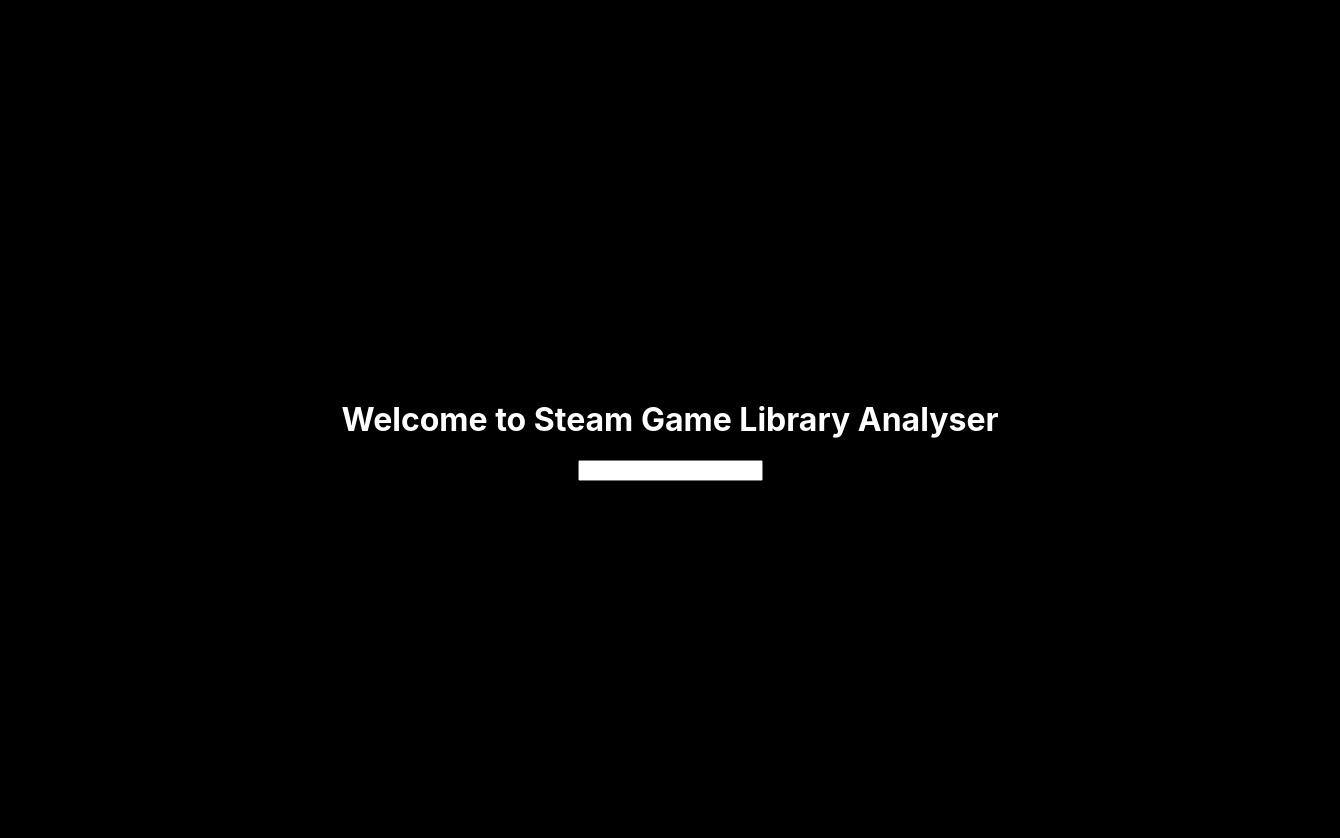
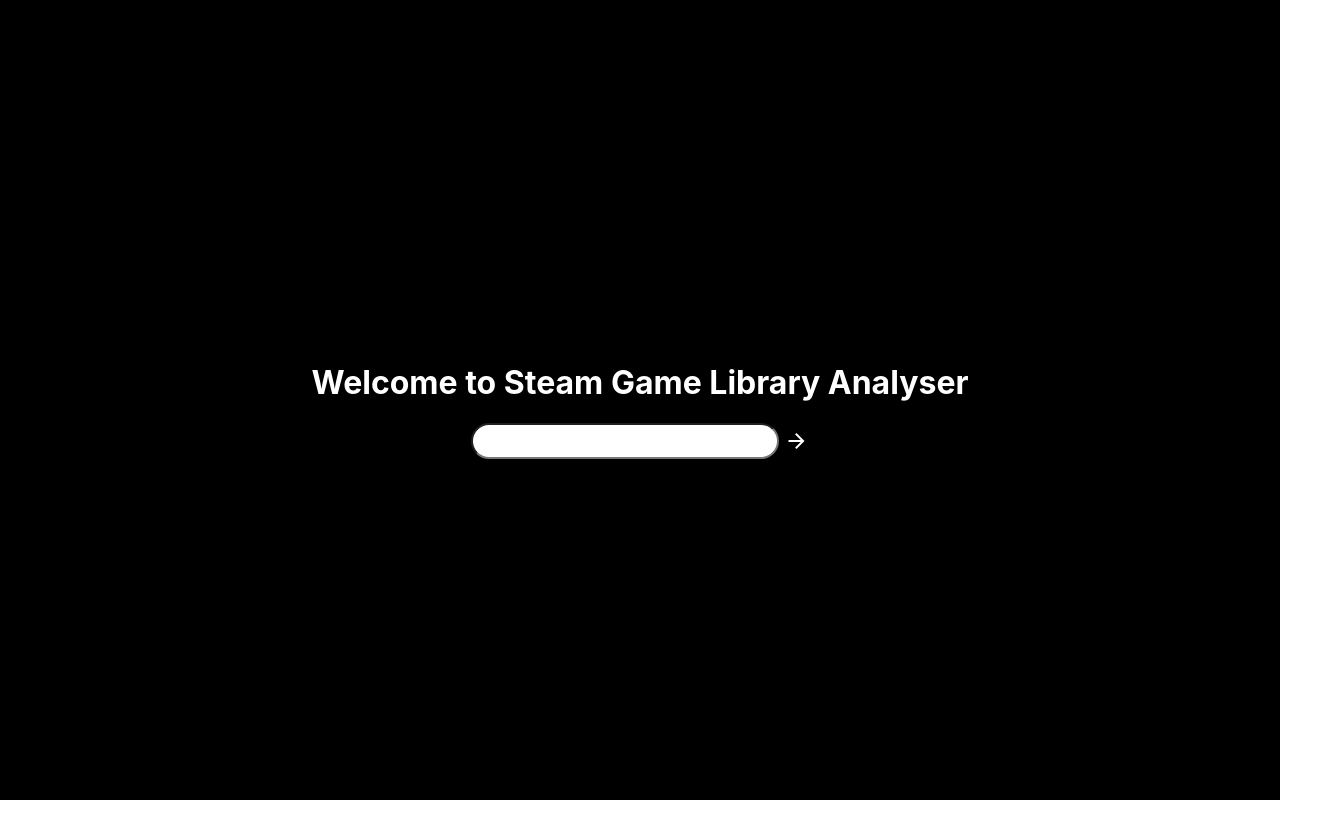
Before and after one commit to DAHUO-Melbourne/perion-lab-code-test, a React (Create React App) app in the folder frontend/: page / in a window 1280 px wide. Shown: the top 838 px of the page, 1340 px wide, since content can reach past the window. After the commit the page ends 800 px from the top, so only its background shows below. Built offline with nearby package versions, Linux system fonts and the light colour scheme.

Commit message:
style: add basic styles for input

```diff
--- a/frontend/public/index.html
+++ b/frontend/public/index.html
@@ -15,6 +15,7 @@
       user's mobile device or desktop. See https://developers.google.com/web/fundamentals/web-app-manifest/
     -->
     <link rel="manifest" href="%PUBLIC_URL%/manifest.json" />
+    <link rel="stylesheet" href="https://fonts.googleapis.com/css2?family=Material+Symbols+Outlined:opsz,wght,FILL,GRAD@24,400,0,0" />
     <!--
       Notice the use of %PUBLIC_URL% in the tags above.
       It will be replaced with the URL of the `public` folder during the build.
--- a/frontend/src/components/input/Input.tsx
+++ b/frontend/src/components/input/Input.tsx
@@ -1,21 +1,31 @@
-import React from 'react';
+import React, { useState } from 'react';
 
 interface InputProps {
   value: string;
   setValue: React.Dispatch<React.SetStateAction<string>>;
-  error?: boolean;
+  onSubmit: () => void;
 }
 
 const Input: React.FC<InputProps> = ({
   value,
   setValue,
-  error,
+  onSubmit,
 }: InputProps) => {
+  const [error, setError] = useState<boolean>(false);
   return (
-    <input
-      value={value}
-      onChange={(e) => setValue(e.target.value.toString())}
-    />
+    <div className='input_wrapper'>
+      <input
+        value={value}
+        onChange={(e) => {
+          setError(false);
+          setValue(e.target.value.toString())
+        }}
+        className={error ? 'input_error' : 'input'}
+      />
+      <span className="material-symbols-outlined icon" onClick={() => onSubmit()}>
+        arrow_forward
+      </span>
+    </div>
   );
 }
 
--- /dev/null
+++ b/frontend/src/components/input/_styles.scss
@@ -0,0 +1,19 @@
+.icon {
+  color: $white;
+  cursor: pointer;
+  margin-left: 5px;
+}
+
+.input_wrapper {
+  display: flex;
+  align-items: center;
+}
+
+.input {
+  height: 30px;
+  width: 300px;
+  border-radius: 30px;
+  &_error {
+    border-color: $red;
+  }
+}
--- a/frontend/src/pages/home/Home.tsx
+++ b/frontend/src/pages/home/Home.tsx
@@ -6,7 +6,7 @@
   return (
     <div className='page'>
       <h1 className='heading'>Welcome to Steam Game Library  Analyser</h1>
-      <Input value={steamId} setValue={setSteamId}/>
+      <Input value={steamId} setValue={setSteamId} onSubmit={() => {}}/>
     </div>
   );
 }
--- a/frontend/src/styles/_classNames.scss
+++ b/frontend/src/styles/_classNames.scss
@@ -1,4 +1,5 @@
 .page {
+  box-sizing: $border-box;
   padding: $page-padding;
   background-color: $black;
   display: flex;
--- a/frontend/src/styles/_variables.scss
+++ b/frontend/src/styles/_variables.scss
@@ -2,3 +2,6 @@
 
 $black: #000000 !default;
 $white: #ffffff !default;
+$red: #ff0000 !default;
+
+$border-box: border-box;
--- a/frontend/src/styles/index.scss
+++ b/frontend/src/styles/index.scss
@@ -3,3 +3,5 @@
 @import 'reboot';
 
 @import 'classnames';
+
+@import '../components/input/styles';
```
